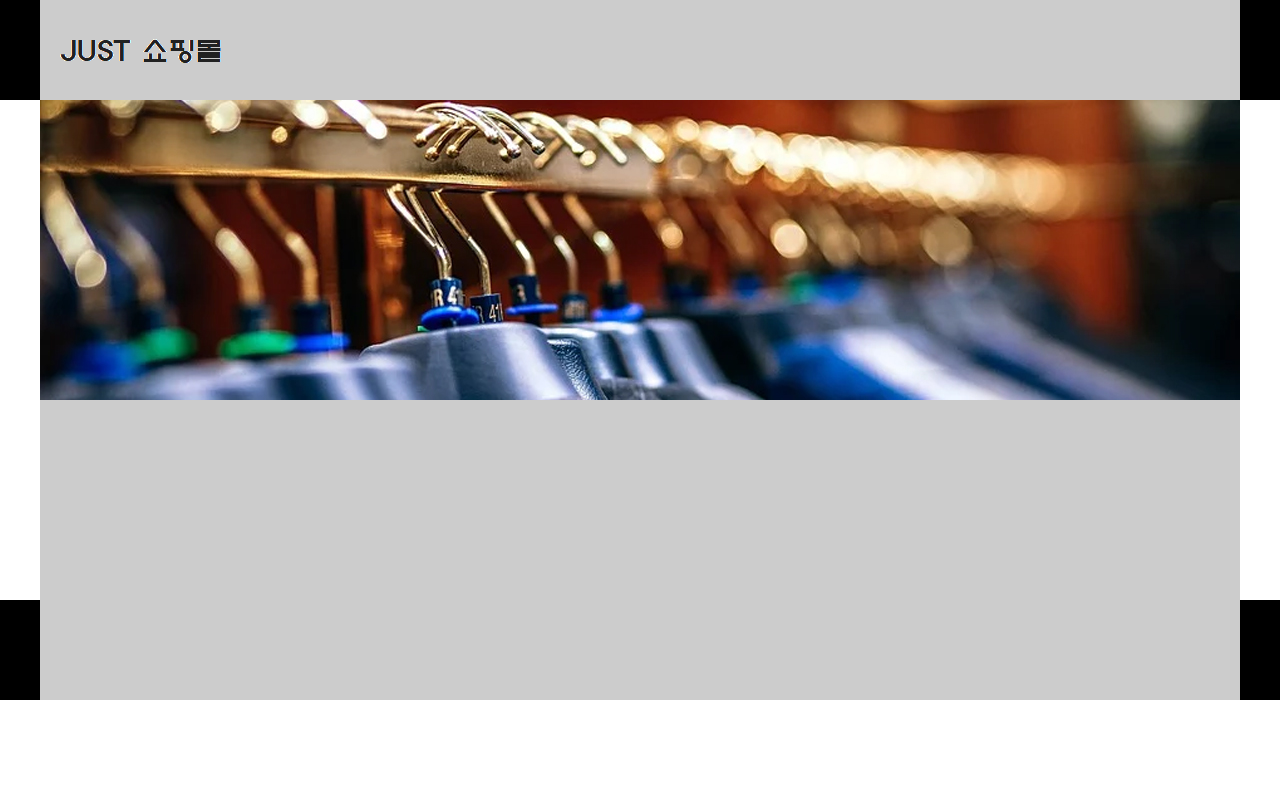
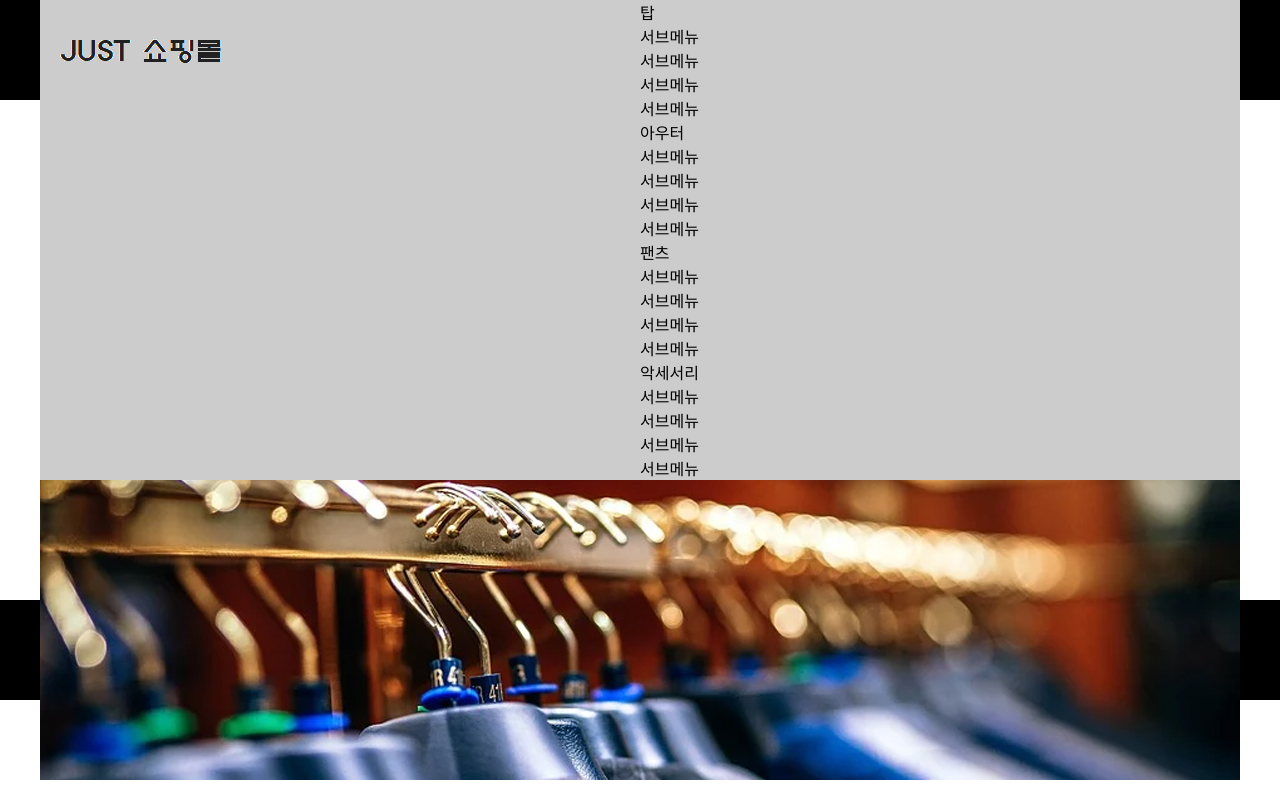
Before and after one commit to scid05/fucking-mom-downey, a plain HTML site: page B17/index.html in a window 1280 px wide. Drawn offline with Linux system fonts and the light colour scheme.

Commit message:
Add files via upload

```diff
--- a/B17/css/style.css
+++ b/B17/css/style.css
@@ -1,9 +1,14 @@
 * {
-    margin: 0;
+    margin: 0 auto;
     padding: 0;
 }
 
 a {
+    text-decoration: none;
+    color: inherit;
+}
+
+ul {
     list-style: none;
 }
 
@@ -58,9 +63,8 @@ header {
 }
 
 nav {
-    width: 1000px;
-    height: 100px;
-    float: left;
+    width: 600px;
+    float: right;
 
 }
 
--- a/B17/index.html
+++ b/B17/index.html
@@ -20,7 +20,42 @@
             <div class="logo">
                 <a href="#"><img src="./images/logo.png" alt="logo"></a>
             </div>
-            <nav></nav>
+            <nav>
+                <ul class="menu">
+                    <li><a href="#">탑</a>
+                        <ul class="submenu">
+                            <li><a href="#">서브메뉴</a></li>
+                            <li><a href="#">서브메뉴</a></li>
+                            <li><a href="#">서브메뉴</a></li>
+                            <li><a href="#">서브메뉴</a></li>
+                        </ul>
+                    </li>
+                    <li><a href="#">아우터</a>
+                        <ul class="submenu">
+                            <li><a href="#">서브메뉴</a></li>
+                            <li><a href="#">서브메뉴</a></li>
+                            <li><a href="#">서브메뉴</a></li>
+                            <li><a href="#">서브메뉴</a></li>
+                        </ul>
+                    </li>
+                    <li><a href="#">팬츠</a>
+                        <ul class="submenu">
+                            <li><a href="#">서브메뉴</a></li>
+                            <li><a href="#">서브메뉴</a></li>
+                            <li><a href="#">서브메뉴</a></li>
+                            <li><a href="#">서브메뉴</a></li>
+                        </ul>
+                    </li>
+                    <li><a href="#">악세서리</a>
+                        <ul class="submenu">
+                            <li><a href="#">서브메뉴</a></li>
+                            <li><a href="#">서브메뉴</a></li>
+                            <li><a href="#">서브메뉴</a></li>
+                            <li><a href="#">서브메뉴</a></li>
+                        </ul>
+                    </li>
+                </ul>
+            </nav>
         </header>
         <div class="slide">
             <a href="#"><img src="./images/img1.jpg" alt="slide1"></a>
```
